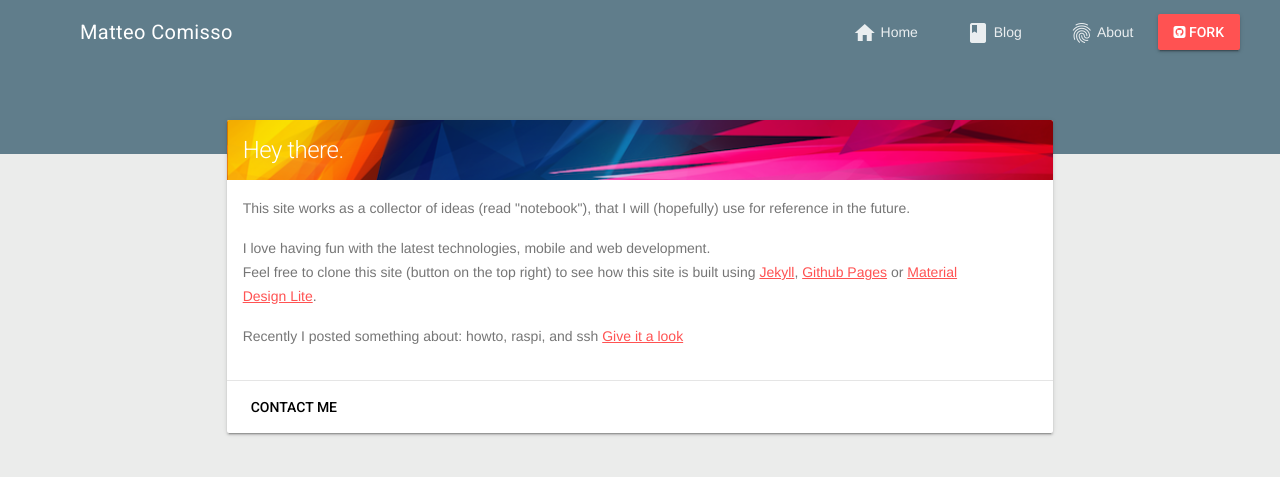
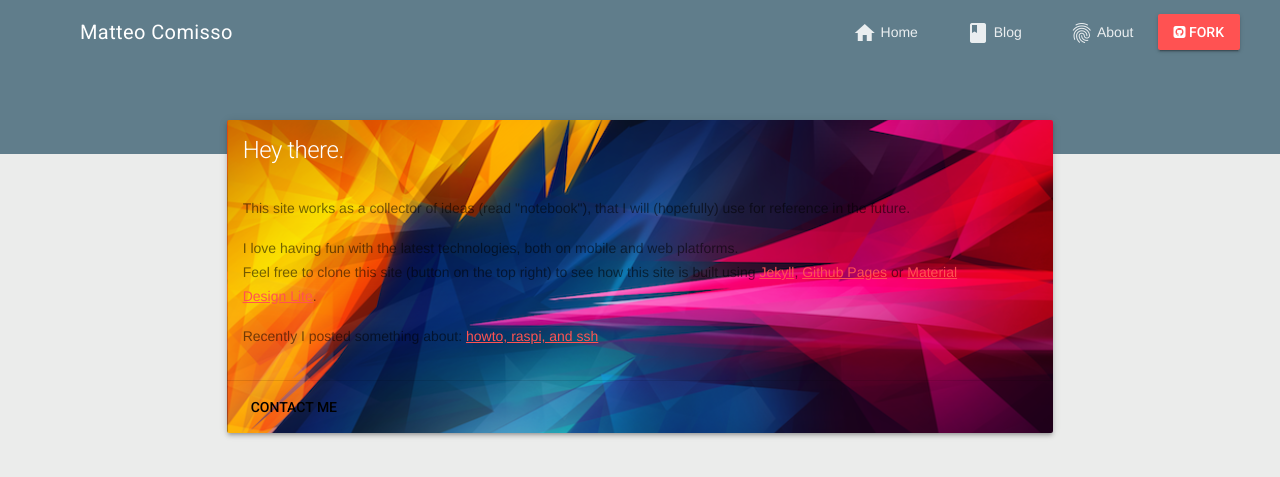
Before and after one commit to mcomisso/mcomisso.github.io, a Jekyll site: the page built from index.html, in a window 1280 px wide. Shown: the top 477 px of the page. Built offline with Jekyll 4.4.1, drawn with Linux system fonts in a browser that asks for light colours; nearby versions of some CDN libraries.

Commit message:
Home index updated

```diff
--- a/index.html
+++ b/index.html
@@ -4,8 +4,8 @@ title: Matteo Comisso
 ---
 <div class="mdl-cell mdl-cell--8-col">
   <!-- Implement Card style -->
-  <div class="mdl-card mdl-shadow--2dp max-width">
-    <div id="card_home" class="mdl-card__title mdl-card--expand mdl-color-text--white">
+  <div id="card_home" class="mdl-card mdl-shadow--3dp max-width">
+    <div class="mdl-card__title mdl-card--expand mdl-color-text--white">
       <h1 class="mdl-card__title-text">Hey there.</h1>
     </div>
     <div class="mdl-card__supporting-text">
@@ -13,14 +13,17 @@ title: Matteo Comisso
         This site works as a collector of ideas (read "notebook"), that I will (hopefully) use for reference in the future.
       </p>
       <p>
-        I love having fun with the latest technologies, mobile and web development. <br>
+        I love having fun with the latest technologies, both on mobile and web platforms. <br>
         Feel free to clone this site (button on the top right) to see how this site is built using <a href="http://jekyllrb.com/">Jekyll</a>, <a href="https://pages.github.com/">Github Pages</a> or <a href="https://www.getmdl.io/">Material Design Lite</a>. <br>
       </p>
       <p>
         Recently I posted something about:
         {% assign post = site.posts | first %}
-        {{ post.tags | sort | array_to_sentence_string }}
-        <a href="{{ post.url }}">Give it a look</a>
+        {% assign slug = post.title | slugify %}
+        <a id="{{ slug }}" href="{{ post.url }}">{{ post.tags | sort | array_to_sentence_string }}</a>
+        <div class="mdl-tooltip" for="{{ slug }}">
+          {{ post.title }}
+        </div>
       </p>
     </div>
     <div class="mdl-card__actions mdl-card--border">
```
